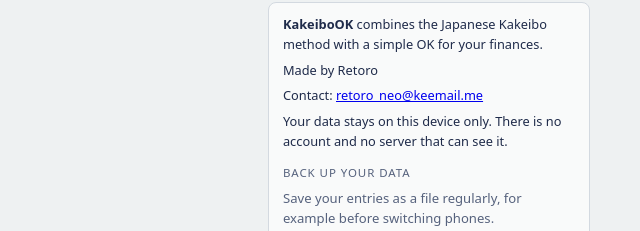
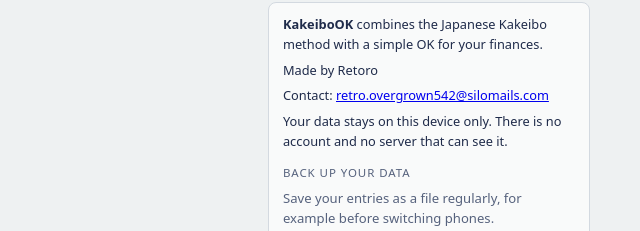
Before and after one commit to retoro753/kakeibook, a plain HTML site: page index.html in a window 1280 px wide. Both pictures are taken after a click on the button "Back up data". Shown: the part 2327-2558 px from the top of the page, 640-1280 px from the left. Drawn offline with Linux system fonts and the light colour scheme.

Commit message:
Info Bereich aktualisiert

```diff
--- a/index.html
+++ b/index.html
@@ -303,7 +303,7 @@ input,select,textarea{font-size:16px}
       <div class="info">
         <p data-i="infoAbout"></p>
         <p><span data-i="infoBy"></span> <span id="devName">Retoro</span></p>
-        <p><span data-i="infoContact"></span> <a href="mailto:retoro_neo@keemail.me">retoro_neo@keemail.me</a></p>
+        <p><span data-i="infoContact"></span> <a href="mailto:retro.overgrown542@silomails.com">retro.overgrown542@silomails.com</a></p>
         <p data-i="infoPrivacy"></p>
         <p class="label" id="backupH" style="margin-top:6px" data-i="backupH"></p>
         <p class="hint" data-i="backupHint"></p>
```
Also changed, not shown: 1 other file.
